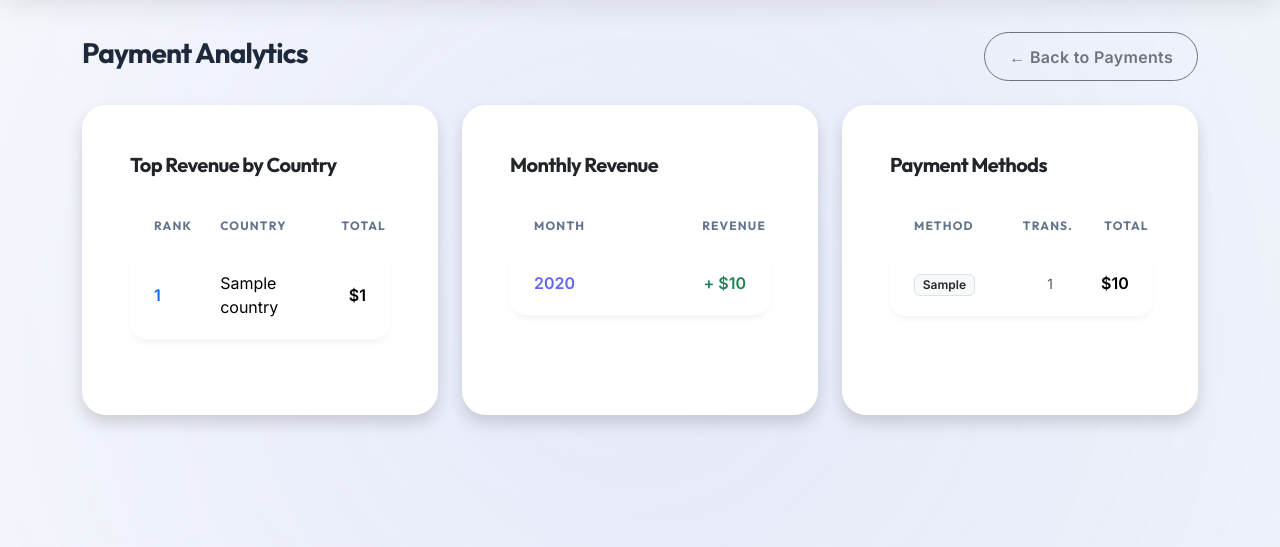
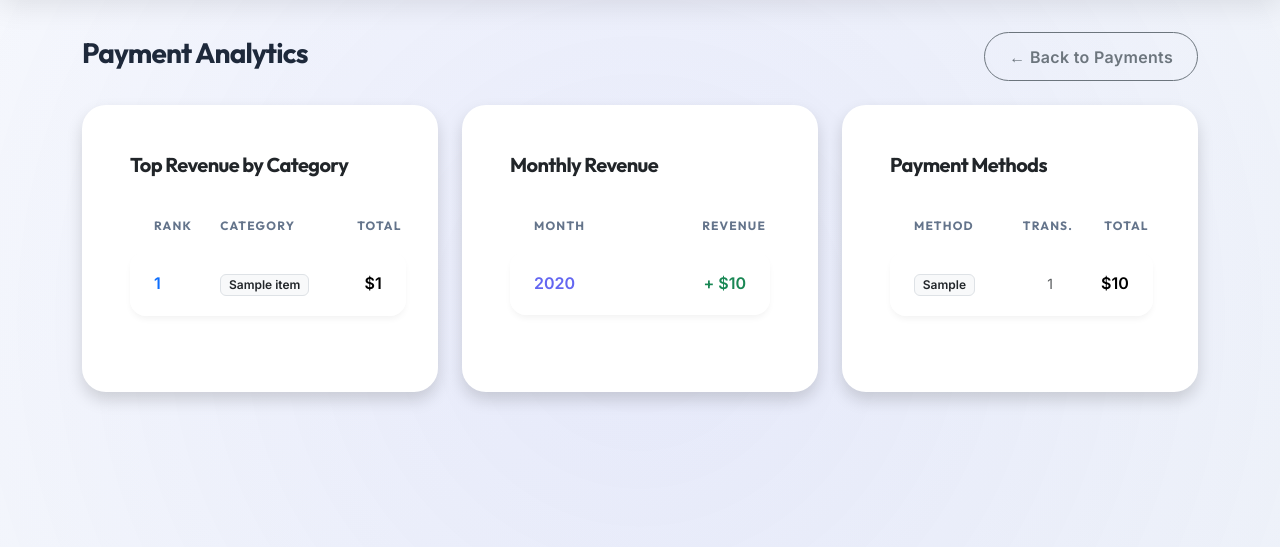
Before and after one commit to ituitis20-yilmazal19/DataTrack, a Flask app: template templates/payments_analytics.html in a window 1280 px wide. Shown: the part 81-628 px from the top of the page. Run offline with Flask 3, Linux system fonts and the light colour scheme; the template is opened without the code that fills it: most values are stand-ins (such as "Sample title", 1, 10 or a date in 2020).

Commit message:
Update payments_analytics.html

```diff
--- a/templates/payments_analytics.html
+++ b/templates/payments_analytics.html
@@ -15,21 +15,27 @@
     <div class="col-lg-4 mb-4">
         <div class="card shadow border-0 h-100">
             <div class="card-body">
-                <h5 class="card-title fw-bold mb-4">Top Revenue by Country</h5>
+                <h5 class="card-title fw-bold mb-4">Top Revenue by Category</h5>
 
                 <table class="table table-borderless table-sm">
                     <thead class="text-muted small text-uppercase">
                         <tr>
                             <th>Rank</th>
-                            <th>Country</th>
+                            <th>Category</th>
                             <th class="text-end">Total</th>
                         </tr>
                     </thead>
                     <tbody>
-                        {% for item in top_countries %}
+                        {% for item in top_categories %}
                         <tr class="align-middle">
                             <td class="fw-bold text-primary">{{ loop.index }}</td>
-                            <td>{{ item.country }}</td>
+
+                            <td>
+                                <span class="badge bg-light text-dark border">
+                                    {{ item.category_name }}
+                                </span>
+                            </td>
+
                             <td class="text-end fw-bold">${{ item.total_sales }}</td>
                         </tr>
                         {% endfor %}
```
